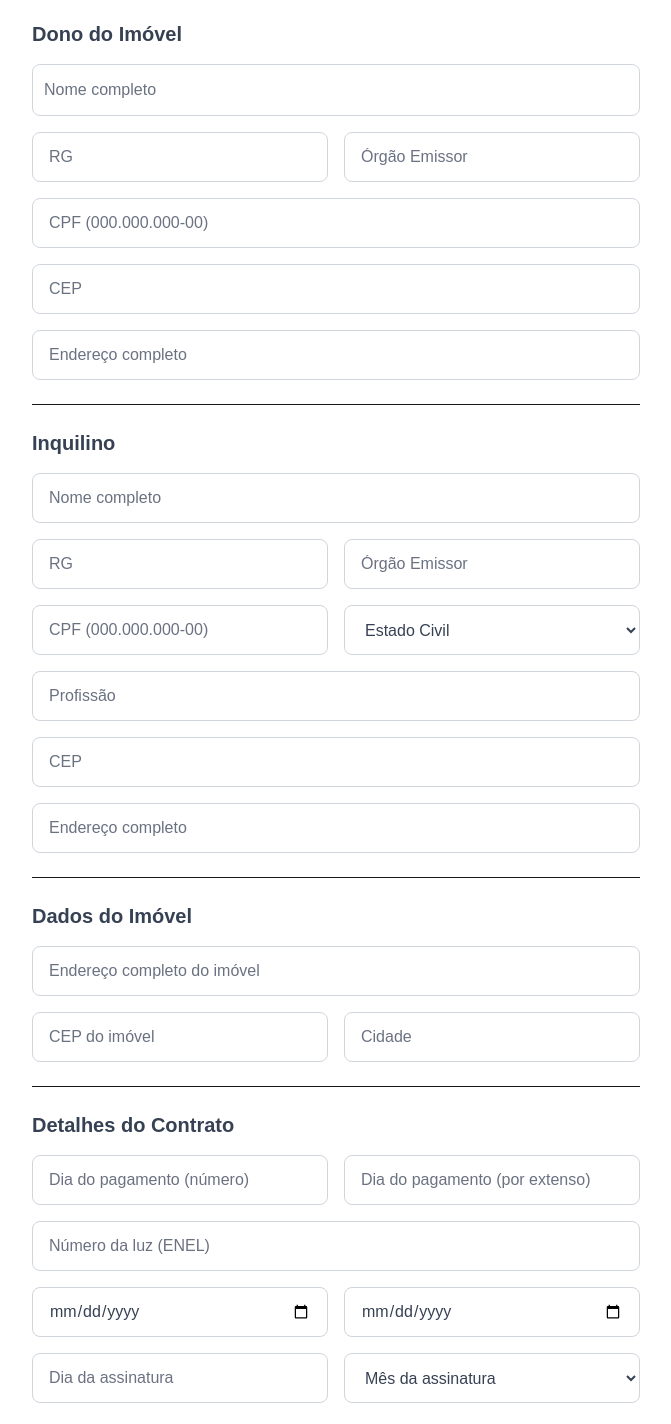
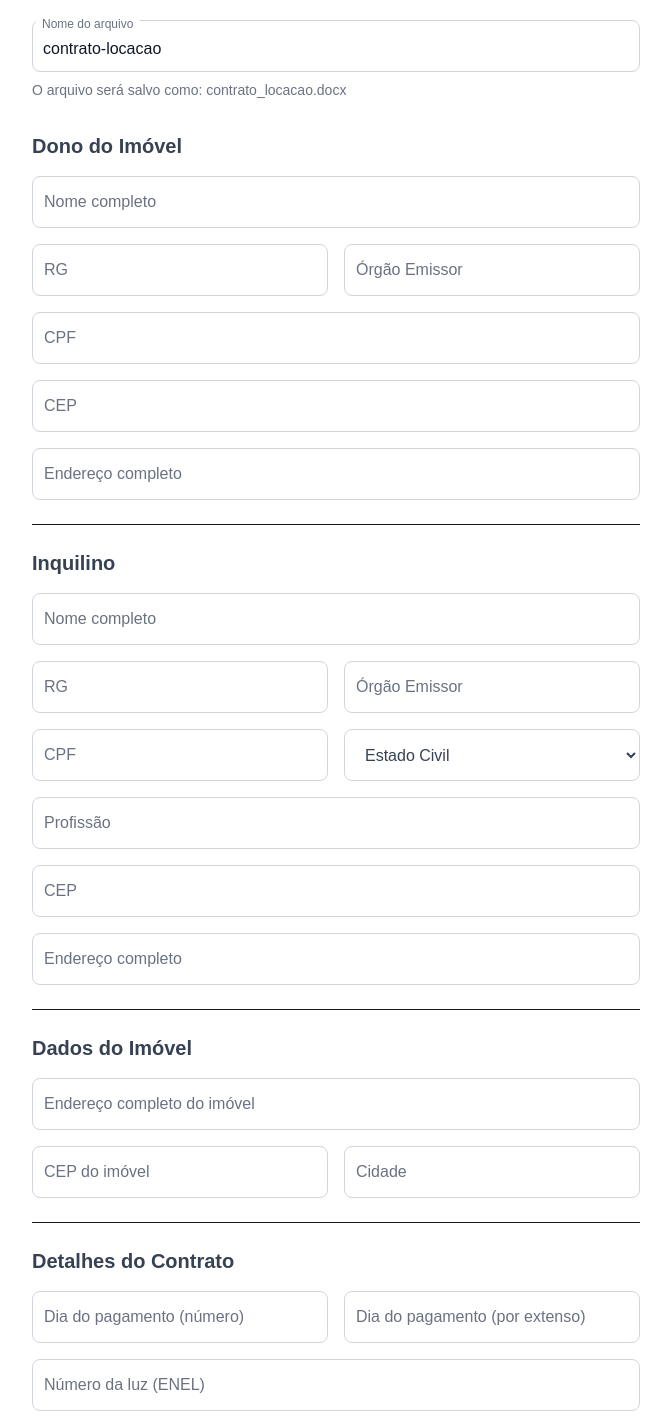
Before and after one commit to Asteriuz/ContractFiller, a Next.js app: page / in a window 1280 px wide. Shown: the part 280-1704 px from the top of the page, without its empty margins (304-975 px from the left). Built offline with nearby package versions, Linux system fonts and the light colour scheme.

Commit message:
Updated Nome do arquivo and FloatingInput

```diff
--- /dev/null
+++ b/src/app/components/FloatingInput.tsx
@@ -0,0 +1,25 @@
+interface FloatingInputProps extends React.InputHTMLAttributes<HTMLInputElement> {
+    id: string;
+    label: string;
+  }
+
+  const FloatingInput = ({ id, label, ...props }: FloatingInputProps) => {
+    return (
+      <div className="relative">
+        <input
+          id={id}
+          {...props}
+          className="block px-2.5 pb-2.5 pt-4 w-full text-md text-gray-900 bg-transparent rounded-lg border-1 border-gray-300 appearance-none focus:outline-none focus:ring-0 focus:border-blue-600 peer"
+          placeholder=" "
+        />
+        <label
+          htmlFor={id}
+          className="absolute text-md text-gray-500 duration-300 transform -translate-y-4 scale-75 top-2 z-10 origin-[0] bg-white px-2 peer-focus:px-2 peer-focus:text-blue-600 peer-placeholder-shown:scale-100 peer-placeholder-shown:-translate-y-1/2 peer-placeholder-shown:top-1/2 peer-focus:top-2 peer-focus:scale-75 peer-focus:-translate-y-4 start-1"
+        >
+          {label}
+        </label>
+      </div>
+    );
+  };
+
+export default FloatingInput;
--- a/src/app/components/Form.tsx
+++ b/src/app/components/Form.tsx
@@ -1,9 +1,11 @@
 "use client";
 
 import { useState } from "react";
+import FloatingInput from "./FloatingInput";
 
 export default function Form() {
   const [formData, setFormData] = useState({
+    nome_arquivo: "contrato-locacao",
     nome_dono: "",
     rg_dono: "",
     orgao_rg_dono: "",
@@ -49,7 +51,16 @@ export default function Form() {
       const url = window.URL.createObjectURL(blob);
       const a = document.createElement("a");
       a.href = url;
-      a.download = "generated-document.docx";
+
+
+      const filename = `${formData.nome_arquivo
+        .normalize("NFD")
+        .replace(/[\u0300-\u036f]/g, "")
+        .replace(/[^a-zA-Z0-9çÇãÃõÕáÁéÉíÍóÓúÚâÂêÊîÎôÔûÛ ]/g, '_')
+        .replace(/\s+/g, '_')}.docx`;
+
+      a.download = filename;
+
       document.body.appendChild(a);
       a.click();
       document.body.removeChild(a);
@@ -69,6 +80,26 @@ export default function Form() {
         Formulário do Contrato
       </h2>
 
+      <div className="mb-8">
+        <FloatingInput
+          id="nome_arquivo"
+          label="Nome do arquivo"
+          value={formData.nome_arquivo}
+          onChange={(e) => setFormData({ ...formData, nome_arquivo: e.target.value })}
+        />
+        <p className="text-sm text-gray-500 mt-2">
+          O arquivo será salvo como: {
+            formData.nome_arquivo
+              .normalize('NFD')
+              .replace(/[\u0300-\u036f]/g, '')
+              .replace(/[^a-zA-Z0-9çÇãÃõÕáéíóúâêîôûÀÈÌÒÙ ]/g, '_')
+              .replace(/\s+/g, '_')
+              .replace(/_+/g, '_')
+              .trim()
+          }.docx
+        </p>
+      </div>
+
       <div className="space-y-6">
         {/* Seção do Dono */}
         <div className="border-b pb-6">
@@ -76,74 +107,43 @@ export default function Form() {
             Dono do Imóvel
           </h3>
           <div className="space-y-4">
-            <div className="relative">
-              <input
-                type="text"
-                id="nome_dono"
-                required
-                className="block px-2.5 pb-2.5 pt-4 w-full text-md text-gray-900 bg-transparent rounded-lg border-1 border-gray-300 appearance-none focus:outline-none focus:ring-0 focus:border-blue-600 peer"
-                placeholder=" "
-                value={formData.nome_dono}
-                onChange={(e) => setFormData({ ...formData, nome_dono: e.target.value })}
+            <FloatingInput
+              id="nome_dono"
+              label="Nome completo"
+              value={formData.nome_dono}
+              onChange={(e: { target: { value: any; }; }) => setFormData({ ...formData, nome_dono: e.target.value })}
+            />
+            <div className="grid grid-cols-2 gap-4">
+              <FloatingInput
+                id="rg_dono"
+                label="RG"
+                value={formData.rg_dono}
+                onChange={(e: { target: { value: any; }; }) => setFormData({ ...formData, rg_dono: e.target.value })}
               />
-              <label
-                htmlFor="nome_dono"
-                className="absolute text-md text-gray-500 duration-300 transform -translate-y-4 scale-75 top-2 z-10 origin-[0] bg-white px-2 peer-focus:px-2 peer-focus:text-blue-600 peer-placeholder-shown:scale-100 peer-placeholder-shown:-translate-y-1/2 peer-placeholder-shown:top-1/2 peer-focus:top-2 peer-focus:scale-75 peer-focus:-translate-y-4 start-1"
-              >
-                Nome completo
-              </label>
-            </div>
-            <div className="grid grid-cols-2 gap-4">
-              <input
-                type="text"
-                required
-                placeholder="RG"
-                className="w-full px-4 py-3 text-gray-700 placeholder-gray-500 rounded-lg border border-gray-300 focus:ring-2 focus:ring-blue-500 focus:border-transparent"
-                value={formData.rg_dono}
-                onChange={(e) =>
-                  setFormData({ ...formData, rg_dono: e.target.value })
-                }
-              />
-              <input
-                type="text"
-                required
-                placeholder="Órgão Emissor"
-                className="w-full px-4 py-3 text-gray-700 placeholder-gray-500 rounded-lg border border-gray-300 focus:ring-2 focus:ring-blue-500 focus:border-transparent"
+              <FloatingInput
+                id="orgao_rg_dono"
+                label="Órgão Emissor"
                 value={formData.orgao_rg_dono}
-                onChange={(e) =>
-                  setFormData({ ...formData, orgao_rg_dono: e.target.value })
-                }
+                onChange={(e: { target: { value: any; }; }) => setFormData({ ...formData, orgao_rg_dono: e.target.value })}
               />
             </div>
-            <input
-              type="text"
-              required
-              placeholder="CPF (000.000.000-00)"
-              className="w-full px-4 py-3 text-gray-700 placeholder-gray-500 rounded-lg border border-gray-300 focus:ring-2 focus:ring-blue-500 focus:border-transparent"
+            <FloatingInput
+              id="cpf_dono"
+              label="CPF"
               value={formData.cpf_dono}
-              onChange={(e) =>
-                setFormData({ ...formData, cpf_dono: e.target.value })
-              }
+              onChange={(e: { target: { value: any; }; }) => setFormData({ ...formData, cpf_dono: e.target.value })}
             />
-            <input
-              type="text"
-              required
-              placeholder="CEP"
-              className="w-full px-4 py-3 text-gray-700 placeholder-gray-500 rounded-lg border border-gray-300 focus:ring-2 focus:ring-blue-500 focus:border-transparent"
+            <FloatingInput
+              id="cep_dono"
+              label="CEP"
               value={formData.cep_dono}
-              onChange={(e) =>
-                setFormData({ ...formData, cep_dono: e.target.value })
-              }
+              onChange={(e: { target: { value: any; }; }) => setFormData({ ...formData, cep_dono: e.target.value })}
             />
-            <input
-              type="text"
-              required
-              placeholder="Endereço completo"
-              className="w-full px-4 py-3 text-gray-700 placeholder-gray-500 rounded-lg border border-gray-300 focus:ring-2 focus:ring-blue-500 focus:border-transparent"
+            <FloatingInput
+              id="endereco_dono"
+              label="Endereço completo"
               value={formData.endereco_dono}
-              onChange={(e) =>
-                setFormData({ ...formData, endereco_dono: e.target.value })
-              }
+              onChange={(e: { target: { value: any; }; }) => setFormData({ ...formData, endereco_dono: e.target.value })}
             />
           </div>
         </div>
@@ -154,59 +154,38 @@ export default function Form() {
             Inquilino
           </h3>
           <div className="space-y-4">
-            <input
-              type="text"
-              required
-              placeholder="Nome completo"
-              className="w-full px-4 py-3 text-gray-700 placeholder-gray-500 rounded-lg border border-gray-300 focus:ring-2 focus:ring-blue-500 focus:border-transparent"
+            <FloatingInput
+              id="nome_inquilino"
+              label="Nome completo"
               value={formData.nome_inquilino}
-              onChange={(e) =>
-                setFormData({ ...formData, nome_inquilino: e.target.value })
-              }
+              onChange={(e: { target: { value: any; }; }) => setFormData({ ...formData, nome_inquilino: e.target.value })}
             />
             <div className="grid grid-cols-2 gap-4">
-              <input
-                type="text"
-                required
-                placeholder="RG"
-                className="w-full px-4 py-3 text-gray-700 placeholder-gray-500 rounded-lg border border-gray-300 focus:ring-2 focus:ring-blue-500 focus:border-transparent"
+              <FloatingInput
+                id="rg_inquilino"
+                label="RG"
                 value={formData.rg_inquilino}
-                onChange={(e) =>
-                  setFormData({ ...formData, rg_inquilino: e.target.value })
-                }
+                onChange={(e: { target: { value: any; }; }) => setFormData({ ...formData, rg_inquilino: e.target.value })}
               />
-              <input
-                type="text"
-                required
-                placeholder="Órgão Emissor"
-                className="w-full px-4 py-3 text-gray-700 placeholder-gray-500 rounded-lg border border-gray-300 focus:ring-2 focus:ring-blue-500 focus:border-transparent"
+              <FloatingInput
+                id="orgao_rg_inquilino"
+                label="Órgão Emissor"
                 value={formData.orgao_rg_inquilino}
-                onChange={(e) =>
-                  setFormData({
-                    ...formData,
-                    orgao_rg_inquilino: e.target.value,
-                  })
-                }
+                onChange={(e: { target: { value: any; }; }) => setFormData({ ...formData, orgao_rg_inquilino: e.target.value })}
               />
             </div>
             <div className="grid grid-cols-2 gap-4">
-              <input
-                type="text"
-                required
-                placeholder="CPF (000.000.000-00)"
-                className="w-full px-4 py-3 text-gray-700 placeholder-gray-500 rounded-lg border border-gray-300 focus:ring-2 focus:ring-blue-500 focus:border-transparent"
+              <FloatingInput
+                id="cpf_inquilino"
+                label="CPF"
                 value={formData.cpf_inquilino}
-                onChange={(e) =>
-                  setFormData({ ...formData, cpf_inquilino: e.target.value })
-                }
+                onChange={(e: { target: { value: any; }; }) => setFormData({ ...formData, cpf_inquilino: e.target.value })}
               />
               <select
                 required
                 className="w-full px-4 py-3 text-gray-700 rounded-lg border border-gray-300 focus:ring-2 focus:ring-blue-500 focus:border-transparent"
                 value={formData.estado_civil}
-                onChange={(e) =>
-                  setFormData({ ...formData, estado_civil: e.target.value })
-                }
+                onChange={(e) => setFormData({ ...formData, estado_civil: e.target.value })}
               >
                 <option value="">Estado Civil</option>
                 <option value="Solteiro">Solteiro(a)</option>
@@ -215,35 +194,23 @@ export default function Form() {
                 <option value="Viúvo">Viúvo(a)</option>
               </select>
             </div>
-            <input
-              type="text"
-              required
-              placeholder="Profissão"
-              className="w-full px-4 py-3 text-gray-700 placeholder-gray-500 rounded-lg border border-gray-300 focus:ring-2 focus:ring-blue-500 focus:border-transparent"
+            <FloatingInput
+              id="profissao"
+              label="Profissão"
               value={formData.profissao}
-              onChange={(e) =>
-                setFormData({ ...formData, profissao: e.target.value })
-              }
+              onChange={(e: { target: { value: any; }; }) => setFormData({ ...formData, profissao: e.target.value })}
             />
-            <input
-              type="text"
-              required
-              placeholder="CEP"
-              className="w-full px-4 py-3 text-gray-700 placeholder-gray-500 rounded-lg border border-gray-300 focus:ring-2 focus:ring-blue-500 focus:border-transparent"
+            <FloatingInput
+              id="cep_inquilino"
+              label="CEP"
               value={formData.cep_inquilino}
-              onChange={(e) =>
-                setFormData({ ...formData, cep_inquilino: e.target.value })
-              }
+              onChange={(e: { target: { value: any; }; }) => setFormData({ ...formData, cep_inquilino: e.target.value })}
             />
-            <input
-              type="text"
-              required
-              placeholder="Endereço completo"
-              className="w-full px-4 py-3 text-gray-700 placeholder-gray-500 rounded-lg border border-gray-300 focus:ring-2 focus:ring-blue-500 focus:border-transparent"
+            <FloatingInput
+              id="endereco_inquilino"
+              label="Endereço completo"
               value={formData.endereco_inquilino}
-              onChange={(e) =>
-                setFormData({ ...formData, endereco_inquilino: e.target.value })
-              }
+              onChange={(e: { target: { value: any; }; }) => setFormData({ ...formData, endereco_inquilino: e.target.value })}
             />
           </div>
         </div>
@@ -254,36 +221,24 @@ export default function Form() {
             Dados do Imóvel
           </h3>
           <div className="space-y-4">
-            <input
-              type="text"
-              required
-              placeholder="Endereço completo do imóvel"
-              className="w-full px-4 py-3 text-gray-700 placeholder-gray-500 rounded-lg border border-gray-300 focus:ring-2 focus:ring-blue-500 focus:border-transparent"
+            <FloatingInput
+              id="endereco_imovel"
+              label="Endereço completo do imóvel"
               value={formData.endereco_imovel}
-              onChange={(e) =>
-                setFormData({ ...formData, endereco_imovel: e.target.value })
-              }
+              onChange={(e: { target: { value: any; }; }) => setFormData({ ...formData, endereco_imovel: e.target.value })}
             />
             <div className="grid grid-cols-2 gap-4">
-              <input
-                type="text"
-                required
-                placeholder="CEP do imóvel"
-                className="w-full px-4 py-3 text-gray-700 placeholder-gray-500 rounded-lg border border-gray-300 focus:ring-2 focus:ring-blue-500 focus:border-transparent"
+              <FloatingInput
+                id="cep_imovel"
+                label="CEP do imóvel"
                 value={formData.cep_imovel}
-                onChange={(e) =>
-                  setFormData({ ...formData, cep_imovel: e.target.value })
-                }
+                onChange={(e: { target: { value: any; }; }) => setFormData({ ...formData, cep_imovel: e.target.value })}
               />
-              <input
-                type="text"
-                required
-                placeholder="Cidade"
-                className="w-full px-4 py-3 text-gray-700 placeholder-gray-500 rounded-lg border border-gray-300 focus:ring-2 focus:ring-blue-500 focus:border-transparent"
+              <FloatingInput
+                id="cidade_imovel"
+                label="Cidade"
                 value={formData.cidade_imovel}
-                onChange={(e) =>
-                  setFormData({ ...formData, cidade_imovel: e.target.value })
-                }
+                onChange={(e: { target: { value: any; }; }) => setFormData({ ...formData, cidade_imovel: e.target.value })}
               />
             </div>
           </div>
@@ -296,80 +251,57 @@ export default function Form() {
           </h3>
           <div className="space-y-4">
             <div className="grid grid-cols-2 gap-4">
-              <input
+              <FloatingInput
+                id="dia_pagamento"
+                label="Dia do pagamento (número)"
                 type="number"
-                required
-                placeholder="Dia do pagamento (número)"
-                className="w-full px-4 py-3 text-gray-700 placeholder-gray-500 rounded-lg border border-gray-300 focus:ring-2 focus:ring-blue-500 focus:border-transparent"
                 value={formData.dia_pagamento}
-                onChange={(e) =>
-                  setFormData({ ...formData, dia_pagamento: e.target.value })
-                }
+                onChange={(e: { target: { value: any; }; }) => setFormData({ ...formData, dia_pagamento: e.target.value })}
               />
-              <input
-                type="text"
-                required
-                placeholder="Dia do pagamento (por extenso)"
-                className="w-full px-4 py-3 text-gray-700 placeholder-gray-500 rounded-lg border border-gray-300 focus:ring-2 focus:ring-blue-500 focus:border-transparent"
+              <FloatingInput
+                id="dia_pagamento_escrito"
+                label="Dia do pagamento (por extenso)"
                 value={formData.dia_pagamento_escrito}
-                onChange={(e) =>
-                  setFormData({
-                    ...formData,
-                    dia_pagamento_escrito: e.target.value,
-                  })
-                }
+                onChange={(e: { target: { value: any; }; }) => setFormData({ ...formData, dia_pagamento_escrito: e.target.value })}
               />
             </div>
-            <input
-              type="text"
-              required
-              placeholder="Número da luz (ENEL)"
-              className="w-full px-4 py-3 text-gray-700 placeholder-gray-500 rounded-lg border border-gray-300 focus:ring-2 focus:ring-blue-500 focus:border-transparent"
+            <FloatingInput
+              id="numero_luz_enel"
+              label="Número da luz (ENEL)"
               value={formData.numero_luz_enel}
-              onChange={(e) =>
-                setFormData({ ...formData, numero_luz_enel: e.target.value })
-              }
+              onChange={(e: { target: { value: any; }; }) => setFormData({ ...formData, numero_luz_enel: e.target.value })}
             />
             <div className="grid grid-cols-2 gap-4">
-              <input
+              <FloatingInput
+                id="inicio_locacao"
+                label="Início da Locação"
                 type="date"
-                required
-                className="w-full px-4 py-3 text-gray-700 rounded-lg border border-gray-300 focus:ring-2 focus:ring-blue-500 focus:border-transparent"
                 value={formData.inicio_locacao}
-                onChange={(e) =>
-                  setFormData({ ...formData, inicio_locacao: e.target.value })
-                }
+                onChange={(e: { target: { value: any; }; }) => setFormData({ ...formData, inicio_locacao: e.target.value })}
               />
-              <input
+              <FloatingInput
+                id="fim_locacao"
+                label="Fim da Locação"
                 type="date"
-                required
-                className="w-full px-4 py-3 text-gray-700 rounded-lg border border-gray-300 focus:ring-2 focus:ring-blue-500 focus:border-transparent"
                 value={formData.fim_locacao}
-                onChange={(e) =>
-                  setFormData({ ...formData, fim_locacao: e.target.value })
-                }
+                onChange={(e: { target: { value: any; }; }) => setFormData({ ...formData, fim_locacao: e.target.value })}
               />
             </div>
             <div className="grid grid-cols-2 gap-4">
-              <input
+              <FloatingInput
+                id="dia_assinatura"
+                label="Dia da assinatura"
                 type="number"
-                required
-                placeholder="Dia da assinatura"
                 min="1"
                 max="31"
-                className="w-full px-4 py-3 text-gray-700 placeholder-gray-500 rounded-lg border border-gray-300 focus:ring-2 focus:ring-blue-500 focus:border-transparent"
                 value={formData.dia_assinatura}
-                onChange={(e) =>
-                  setFormData({ ...formData, dia_assinatura: e.target.value })
-                }
+                onChange={(e: { target: { value: any; }; }) => setFormData({ ...formData, dia_assinatura: e.target.value })}
               />
               <select
                 required
                 className="w-full px-4 py-3 text-gray-700 rounded-lg border border-gray-300 focus:ring-2 focus:ring-blue-500 focus:border-transparent"
                 value={formData.mes_assinatura}
-                onChange={(e) =>
-                  setFormData({ ...formData, mes_assinatura: e.target.value })
-                }
+                onChange={(e) => setFormData({ ...formData, mes_assinatura: e.target.value })}
               >
                 <option value="">Mês da assinatura</option>
                 <option value="janeiro">Janeiro</option>
```
